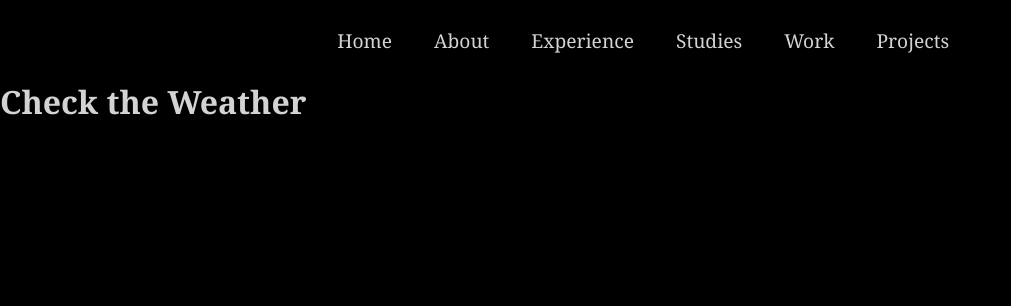
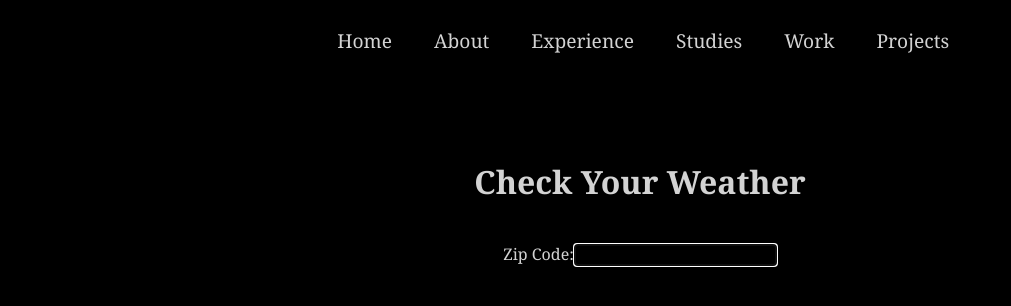
Before and after one commit to jstrande99/jstrande-react, a React (Create React App) app: page /Weather in a window 1280 px wide. Shown: the top 306 px of the page, without its empty margins (0-1011 px from the left). Built offline with nearby package versions, Linux system fonts and the light colour scheme.

Commit message:
base weather app set up

```diff
--- a/src/Pages/Style/Weather.css
+++ b/src/Pages/Style/Weather.css
@@ -0,0 +1,12 @@
+.container{
+    text-align: center;
+    position: relative;
+    top: 10vh;
+    font-family: 'Georgia', serif;
+}
+.check{
+    padding-bottom: 5vh;
+}
+.inputZip{
+    padding-bottom: 3vh;
+}
--- a/src/Pages/Weather.js
+++ b/src/Pages/Weather.js
@@ -1,9 +1,35 @@
-import React from "react";
+import React, {useState} from "react";
 import './Style/Weather.css';
 
 export function Weather(){
-    return(
+    const [weatherData, setWeatherData] = useState({});
+
+    async function getWeather(zip) {
+        if(zip.length === 5 && !isNaN(zip)){
+            const response = await fetch(`https://api.openweathermap.org/data/2.5/weather?zip=${zip}&APPID=7c552ff3c0ccd6865ad13e3e88dd21cc&units=imperial`);
+            const data = await response.json();
+            setWeatherData(data);
+        }
+    }
+    console.log(weatherData)
+    return (
         <div className="container">
-            <h1>Check the Weather</h1>
+            <h1 className="check">Check Your Weather</h1>
+            <form className="inputZip">
+                <label>
+                    Zip Code:
+                    <input type="text" onChange={e => getWeather(e.target.value)} maxLength="5" autoFocus />
+                </label>
+            </form>
+            {weatherData.name && (
+            <div className="output">
+                <h2 className="locationName">{weatherData.name}'s weather</h2>
+                <p>{weatherData.main.temp}&#176;</p>
+                <p>{weatherData.main.humidity}% humidity</p>
+                <p>{weatherData.weather[0].description}</p>
+                <p>Wind Speeds: {weatherData.wind.speed} mph</p>
+            </div>
+            )}
         </div>
-)}
+    );
+}
```
